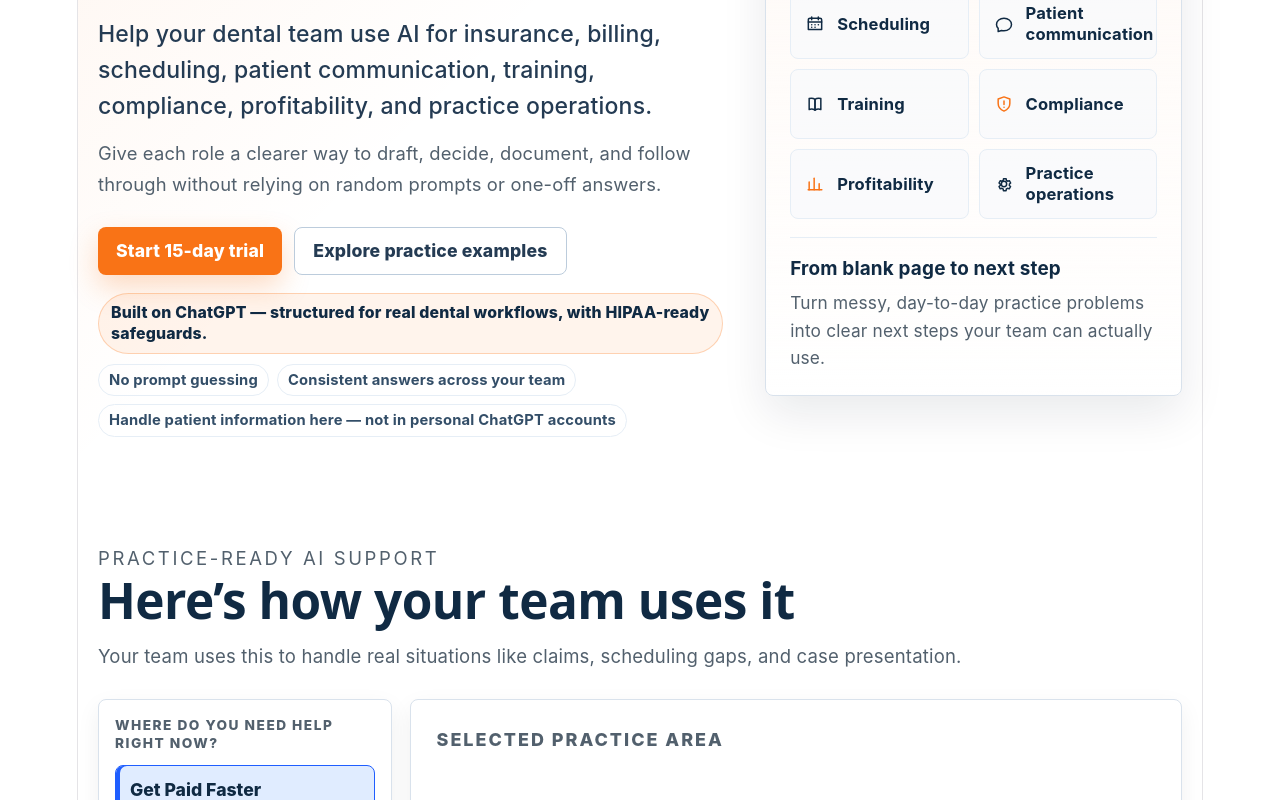
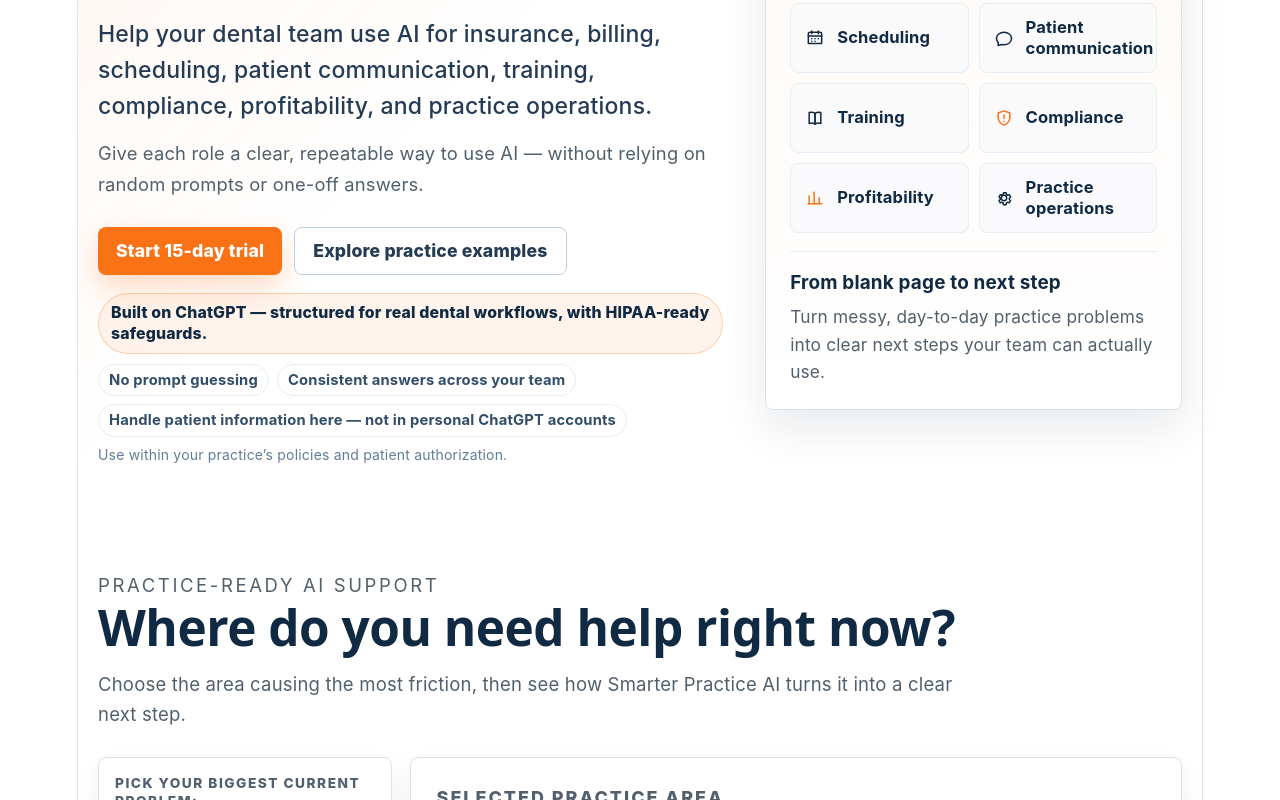
Before and after one commit to jeremyphelps-SP/smarterpractice-site, a React (Vite) app: page / in a window 1280 px wide. Shown: the part 340-1140 px from the top of the page. Built offline with nearby package versions, Linux system fonts and the light colour scheme.

Commit message:
Homepage: tighten final positioning copy

```diff
--- a/src/components/CoachCapabilities.jsx
+++ b/src/components/CoachCapabilities.jsx
@@ -15,11 +15,11 @@
       <div className="coach-capabilities__intro">
         <p className="coach-capabilities__eyebrow">PRACTICE-READY AI SUPPORT</p>
         <h2 id="coach-capabilities-title">
-          Here&rsquo;s how your team uses it
+          Where do you need help right now?
         </h2>
         <p>
-          Your team uses this to handle real situations like claims, scheduling
-          gaps, and case presentation.
+          Choose the area causing the most friction, then see how Smarter
+          Practice AI turns it into a clear next step.
         </p>
       </div>
 
@@ -29,7 +29,7 @@
           aria-label="Practice capability categories"
         >
           <p className="coach-capabilities__selector-label">
-            Where do you need help right now?
+            Pick your biggest current problem:
           </p>
           <div className="coach-capabilities__selector-list">
             {coachCapabilityCategories.map((category) => {
--- a/src/components/Hero.css
+++ b/src/components/Hero.css
@@ -217,6 +217,13 @@
   line-height: 1.25;
 }
 
+.homepage-hero__trust-footnote {
+  margin: -2px 0 0;
+  color: #627d98;
+  font-size: 0.78rem;
+  line-height: 1.4;
+}
+
 .homepage-hero__panel {
   border: 1px solid #d9e2ec;
   border-radius: 8px;
@@ -373,7 +380,8 @@
 
   .homepage-hero__lead,
   .homepage-hero__support,
-  .homepage-hero__outcome p {
+  .homepage-hero__outcome p,
+  .homepage-hero__trust-footnote {
     color: #d1d5db;
   }
 
--- a/src/components/Hero.jsx
+++ b/src/components/Hero.jsx
@@ -129,8 +129,8 @@
             practice operations.
           </p>
           <p className="homepage-hero__support">
-            Give each role a clearer way to draft, decide, document, and follow
-            through without relying on random prompts or one-off answers.
+            Give each role a clear, repeatable way to use AI &mdash; without
+            relying on random prompts or one-off answers.
           </p>
           <div className="homepage-hero__actions" aria-label="Homepage actions">
             <a
@@ -162,6 +162,10 @@
                 accounts
               </li>
             </ul>
+            <p className="homepage-hero__trust-footnote">
+              Use within your practice&rsquo;s policies and patient
+              authorization.
+            </p>
           </div>
         </div>
 
--- a/src/components/TrialCTA.jsx
+++ b/src/components/TrialCTA.jsx
@@ -48,7 +48,8 @@
       <div className="trial-cta__inner">
         <div>
           <h2 id="trial-cta-title">
-            Fix one real problem in your practice this week.
+            Fix a real problem in your practice this week &mdash; with your
+            team actually using it.
           </h2>
           <p>
             Start your 15-day trial with a real workflow your team is dealing
```
